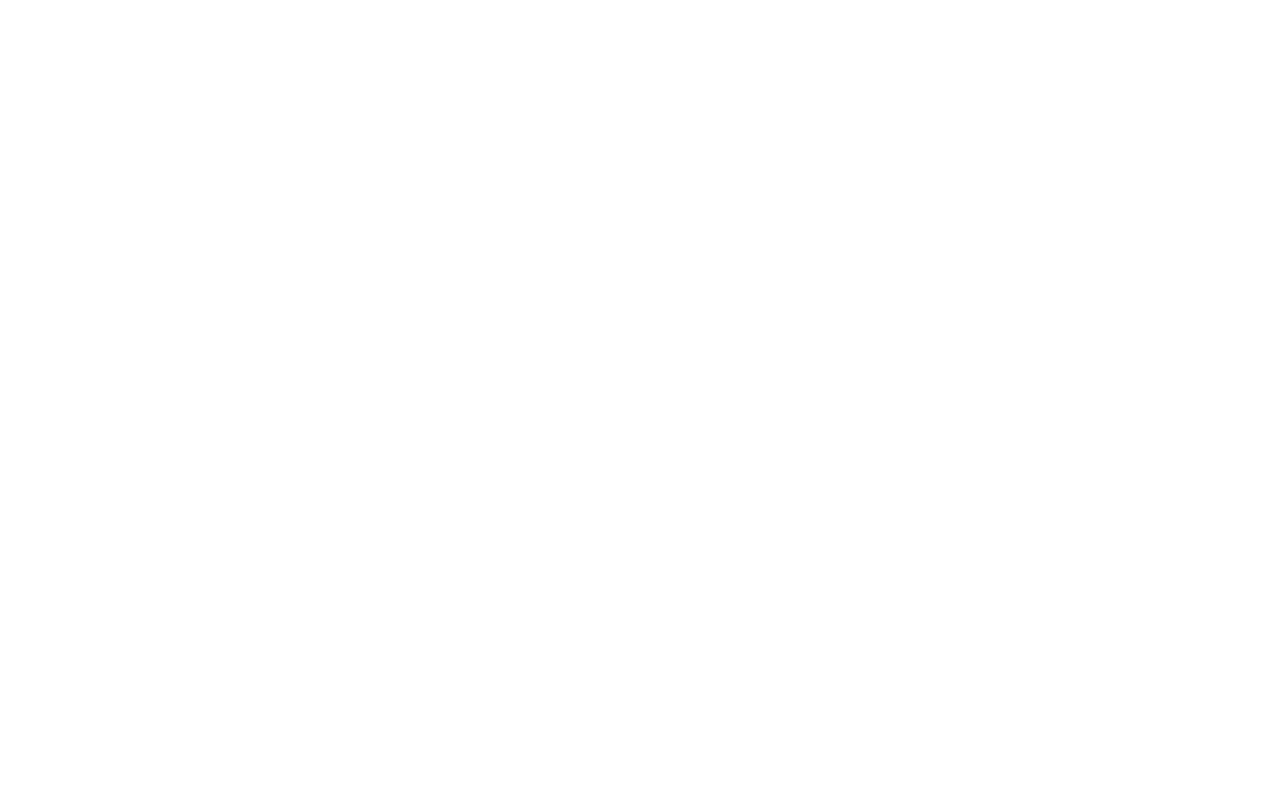
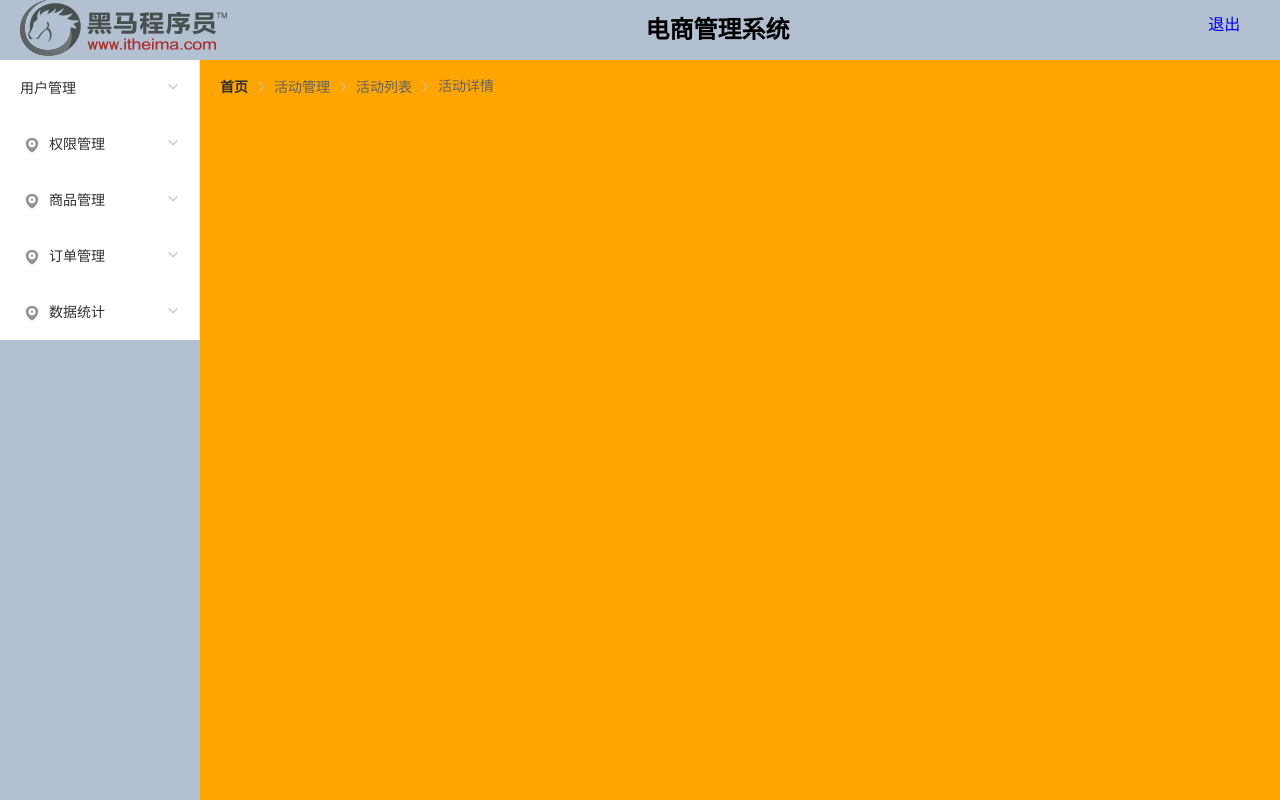
Before and after one commit to shi-zhiyong/pyg_bms, a Vue app: page /#/users in a window 1280 px wide. Built offline with nearby package versions, Linux system fonts and the light colour scheme.

Commit message:
login提交

```diff
--- a/src/components/home.vue
+++ b/src/components/home.vue
@@ -15,8 +15,65 @@
       </el-row>
     </el-header>
     <el-container>
-      <el-aside width="200px" class="aside">Aside</el-aside>
-      <el-main class="main">Main</el-main>
+      <el-aside width="200px" class="aside">
+        <!--导航菜单-->
+        <!--1-->
+        <el-menu
+          :router="true"
+          :unique-opened="true"
+          default-active="2"
+          class="el-menu-vertical-demo">
+          <el-submenu index="1">
+            <template slot="title">
+              <span>用户管理</span>
+            </template>
+              <el-menu-item index="users">
+                <i class="el-icon-menu"></i>
+                用户列表
+              </el-menu-item>
+          </el-submenu>
+          <!--2-->
+          <el-submenu index="2">
+            <template slot="title">
+              <i class="el-icon-location"></i>
+              <span>权限管理</span>
+            </template>
+            <el-menu-item index="1-1"><i class="el-icon-menu"></i>角色列表</el-menu-item>
+            <el-menu-item index="1-1"><i class="el-icon-menu"></i>权限列表</el-menu-item>
+          </el-submenu>
+          <!--3-->
+          <el-submenu index="3">
+            <template slot="title">
+              <i class="el-icon-location"></i>
+              <span>商品管理</span>
+            </template>
+            <el-menu-item index="1-1"><i class="el-icon-menu"></i>商品商品类表</el-menu-item>
+            <el-menu-item index="1-1"><i class="el-icon-menu"></i>分类参数</el-menu-item>
+            <el-menu-item index="1-1"><i class="el-icon-menu"></i>商品分类</el-menu-item>
+          </el-submenu>
+          <!--4-->
+          <el-submenu index="4">
+            <template slot="title">
+              <i class="el-icon-location"></i>
+              <span>订单管理</span>
+            </template>
+            <el-menu-item index="1-1"><i class="el-icon-menu"></i>订单列表</el-menu-item>
+          </el-submenu>
+          <!--5-->
+          <el-submenu index="5">
+            <template slot="title">
+              <i class="el-icon-location"></i>
+              <span>数据统计</span>
+            </template>
+            <el-menu-item index="1-1"><i class="el-icon-menu"></i>数据列表</el-menu-item>
+          </el-submenu>
+        </el-menu>
+
+        <!--导航菜单-->
+      </el-aside>
+      <el-main class="main">
+        <router-view></router-view>
+      </el-main>
     </el-container>
   </el-container>
 </template>
@@ -44,7 +101,7 @@
     height:60px;
   }
   .aside{
-    background:green;
+    background: #b3c0d1;
   }
   .main{
     background:orange;
--- /dev/null
+++ b/src/components/users.vue
@@ -0,0 +1,20 @@
+<template>
+    <div>
+      <el-breadcrumb separator-class="el-icon-arrow-right">
+        <el-breadcrumb-item :to="{ path: '/' }">首页</el-breadcrumb-item>
+        <el-breadcrumb-item>活动管理</el-breadcrumb-item>
+        <el-breadcrumb-item>活动列表</el-breadcrumb-item>
+        <el-breadcrumb-item>活动详情</el-breadcrumb-item>
+      </el-breadcrumb>
+    </div>
+</template>
+
+<script>
+  export default {
+    name: 'users'
+  }
+</script>
+
+<style scoped>
+
+</style>
--- a/src/router/index.js
+++ b/src/router/index.js
@@ -2,6 +2,7 @@
 import Router from 'vue-router'
 import Home from '@/components/home'
 import Login from '@/components/login'
+import Users from '@/components/users'
 
 Vue.use(Router)
 
@@ -10,7 +11,14 @@
     {
       path: '/',
       name: 'home',
-      component: Home
+      component: Home,
+      children:[
+        {
+          name:"users",
+          path:"/users",
+          component:Users
+        }
+      ]
     },
     {
       path: '/login',
```
Also changed, not shown: 1 other file (tests, documents, lock files or other folders).
